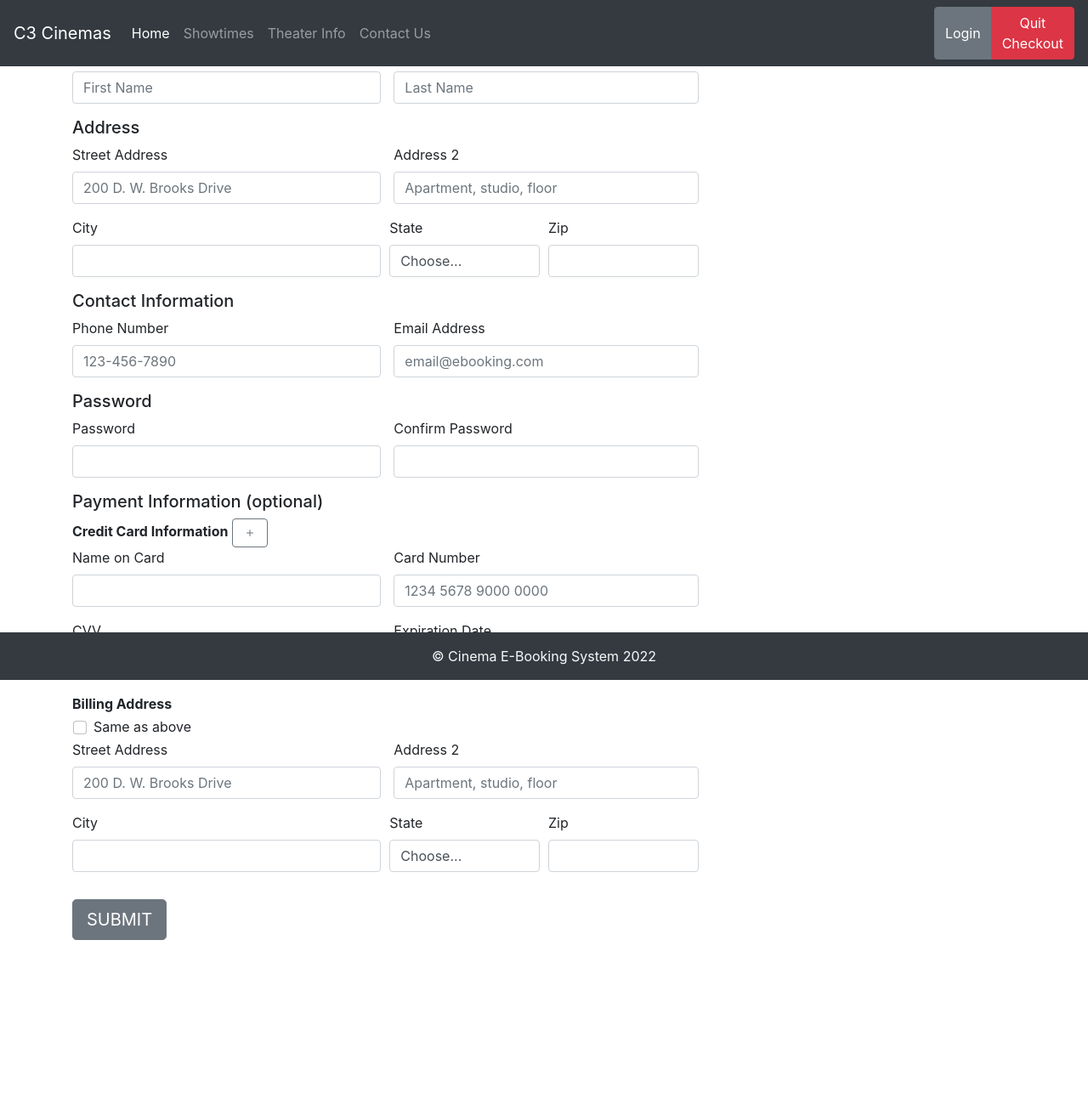
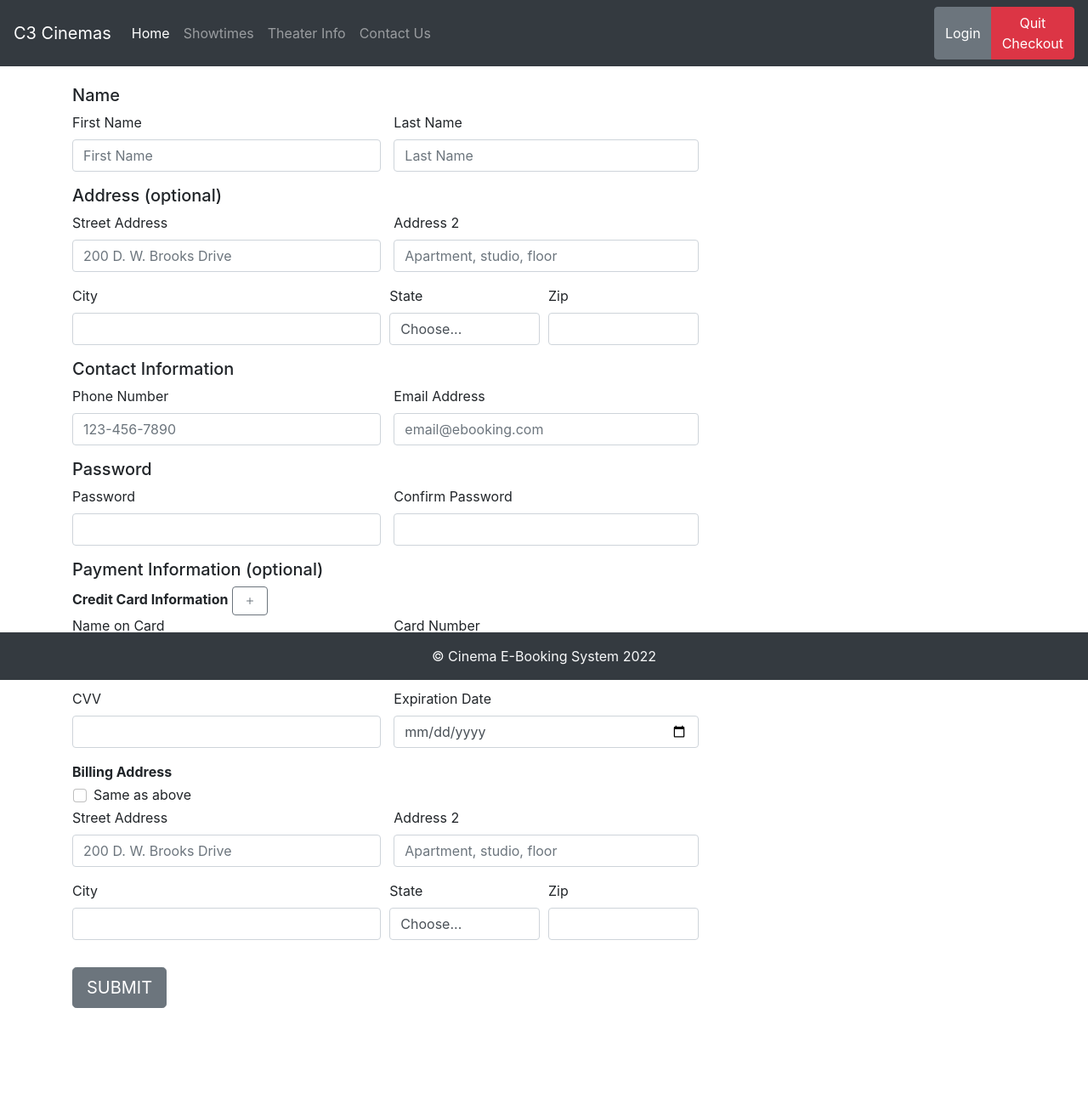
Before and after one commit to njj67229/CSCI4050_GroupC3, a Django app: page /login/register in a window 1280 px wide. Shown: the whole page at 85% size. Before the commit the page ends 1106 px from the top, so only its background shows below. Run offline with Django 4.2, Linux system fonts and the light colour scheme; parts of the project's set-up code (start-up, migrations or seed data) failed here and were passed over; some libraries are stand-ins or nearby versions.

Commit message:
fixed padding and made address optional

```diff
--- a/project/login/templates/login.html
+++ b/project/login/templates/login.html
@@ -1,7 +1,7 @@
 {% extends "components/base.html" %}
 {% block title %}Register Account{% endblock %}
 {% block content %}
-<body style="min-height: 400px;margin-bottom: 100px;clear: both;">
+<body style="min-height: 400px;margin-bottom: 100px;clear: both; padding-top: 100px;">
     <div class="container" style="padding-top:40px; width:50%;">
     <form action="{% url 'index' %}">
         <div class="form-outline mb-4">
--- a/project/login/templates/register.html
+++ b/project/login/templates/register.html
@@ -1,8 +1,8 @@
 {% extends "components/base.html" %}
 {% block title %}Register Account{% endblock %}
 {% block content %}
-<body style="min-height: 400px;margin-bottom: 100px;clear: both;">
-    <div class="container" style="padding-top: 20px; margin:auto;">
+<body style="min-height: 400px;margin-bottom: 100px;clear: both; padding-top: 100px;">
+    <div class="container" style="margin:auto;">
     <form action="">
         <h5>Name</h5>
         <div class="form-row">
@@ -15,7 +15,7 @@
             <input type="text" class="form-control" id="inputLastName" placeholder="Last Name">
         </div>
         </div>
-        <h5>Address</h5>
+        <h5>Address (optional)</h5>
         <div class="form-row">
             <div class="form-group col-md-4">
                 <label for="inputAddress">Street Address</label>
@@ -142,7 +142,7 @@
                 <input type="date" class="form-control" id="inputExp">
             </div>
         </div>
-        <b>Billing Address</b>
+        <b>Billing Address </b>
         <div class="form-group" style="margin-bottom: 3px;">
             <div class="form-check" style="margin-left:5px; margin-top: 3px;">
               <input class="form-check-input" type="checkbox" id="addressCheck">
```
